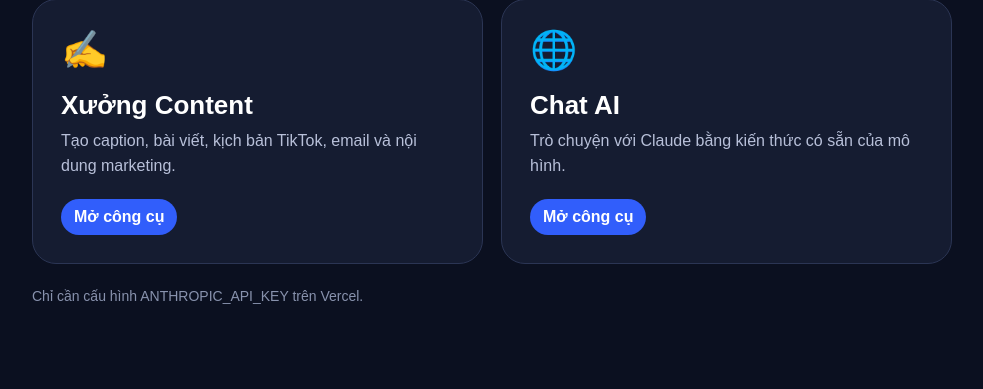
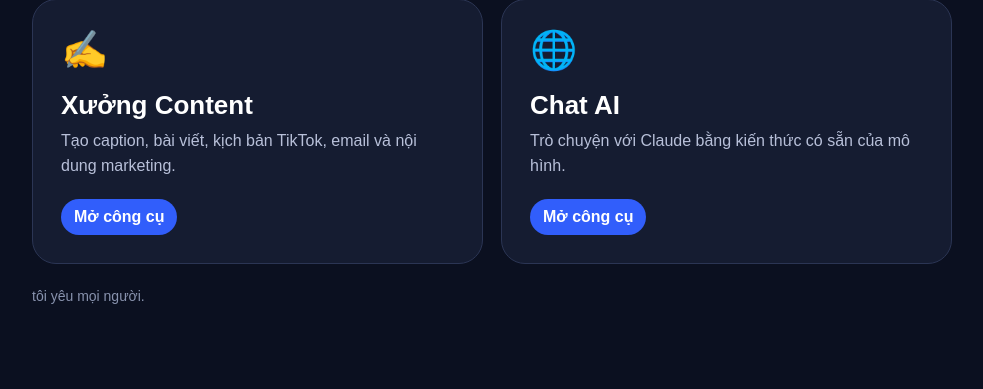
Before and after one commit to jaynguyen1989/ducthuanAI, a Flask app: page / in a window 1280 px wide. Shown: the part 319-708 px from the top of the page, without its empty margins (148-1131 px from the left). Run offline with Flask 3, Linux system fonts and the light colour scheme.

Commit message:
Update note text in index.html

```diff
--- a/templates/index.html
+++ b/templates/index.html
@@ -20,7 +20,7 @@
 <a class="card" href="/content"><div class="icon">✍️</div><h2>Xưởng Content</h2><p>Tạo caption, bài viết, kịch bản TikTok, email và nội dung marketing.</p><span class="badge">Mở công cụ</span></a>
 <a class="card" href="/chat"><div class="icon">🌐</div><h2>Chat AI</h2><p>Trò chuyện với Claude bằng kiến thức có sẵn của mô hình.</p><span class="badge">Mở công cụ</span></a>
 </section>
-<p class="note">Chỉ cần cấu hình ANTHROPIC_API_KEY trên Vercel.</p>
+<p class="note">tôi yêu mọi người.</p>
 </main>
 </body>
 </html>
```
